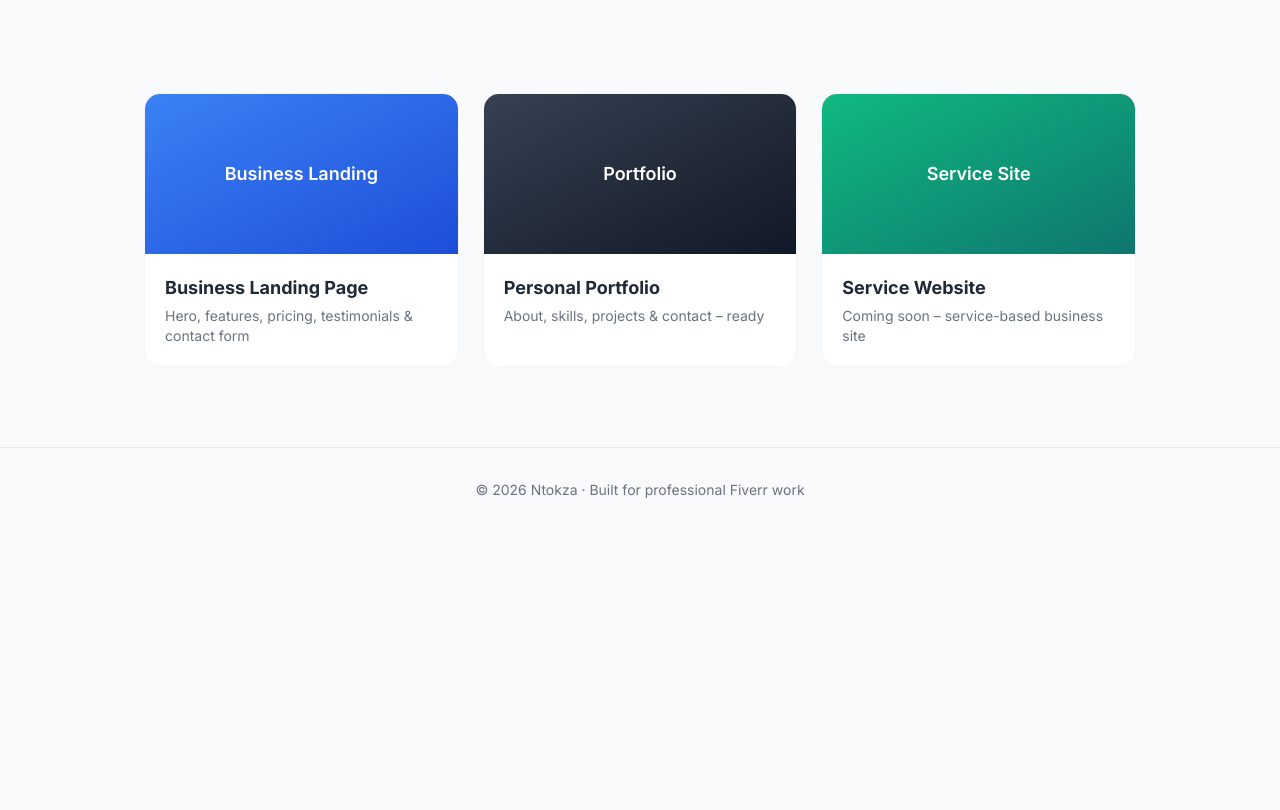
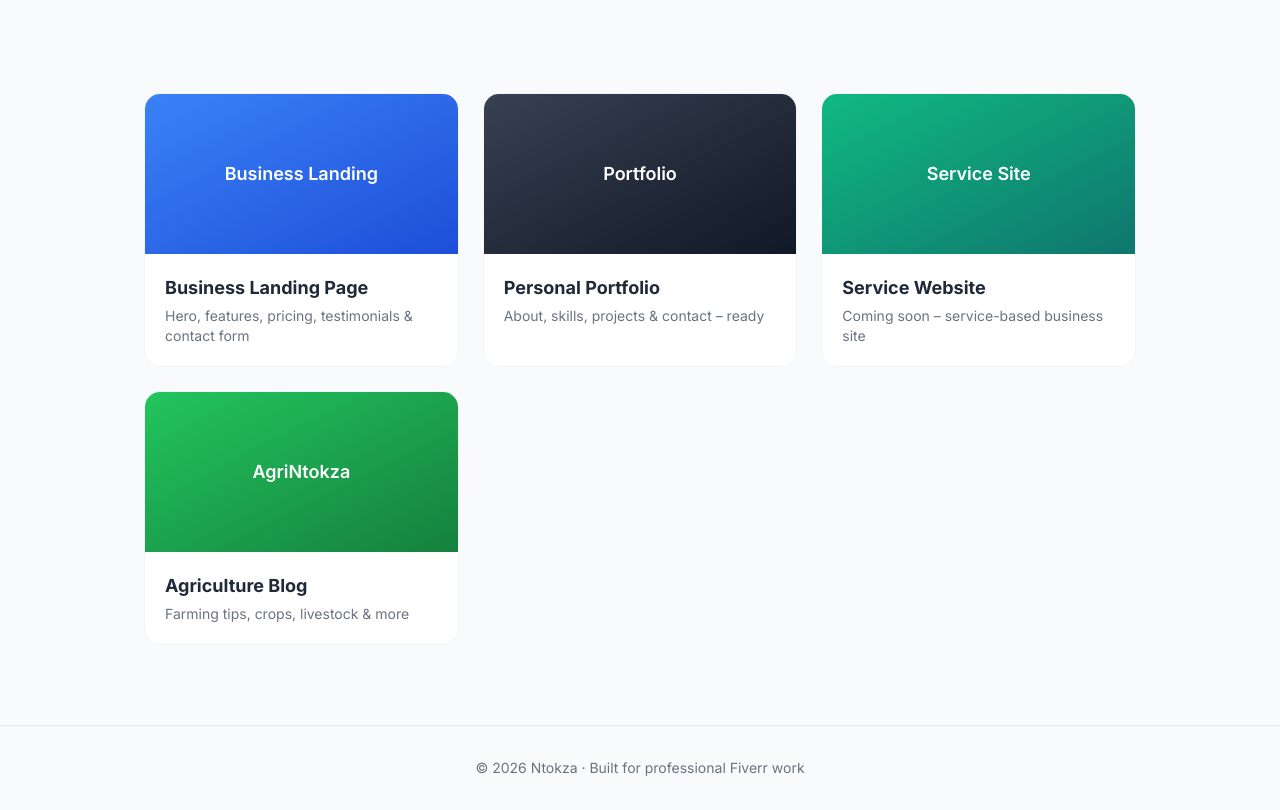
Before and after one commit to ngcobone58-maker/fiverr-websites, a plain HTML site: page index.html in a window 1280 px wide. Shown: the part 244-1054 px from the top of the page. Before the commit the page ends 800 px from the top, so only its background shows below. Drawn offline with nearby package versions, Linux system fonts and the light colour scheme.

Commit message:
Add AgriNtokza agriculture blog to showcase page

```diff
--- a/index.html
+++ b/index.html
@@ -77,6 +77,17 @@
             <p class="text-sm text-gray-500 mt-1">Coming soon – service-based business site</p>
           </div>
         </a>
+
+        <!-- Template 4 - AgriNtokza -->
+        <a href="templates/04-agri-blog/" class="block bg-white rounded-2xl border border-gray-100 overflow-hidden hover:shadow-lg transition group">
+          <div class="h-40 bg-gradient-to-br from-green-500 to-green-700 flex items-center justify-center">
+            <span class="text-white text-lg font-semibold">AgriNtokza</span>
+          </div>
+          <div class="p-5">
+            <h3 class="font-bold text-lg group-hover:text-primary-600 transition">Agriculture Blog</h3>
+            <p class="text-sm text-gray-500 mt-1">Farming tips, crops, livestock & more</p>
+          </div>
+        </a>
       </div>
     </section>
 
```
